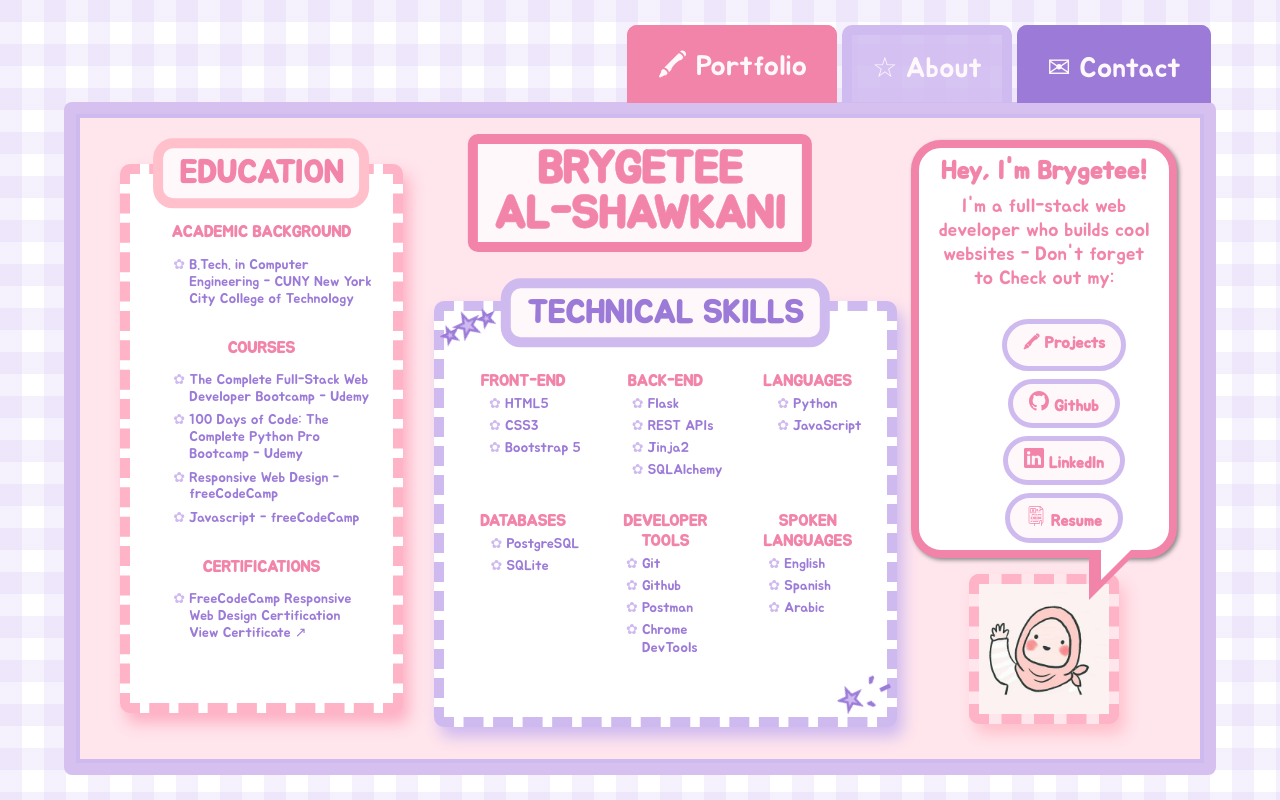
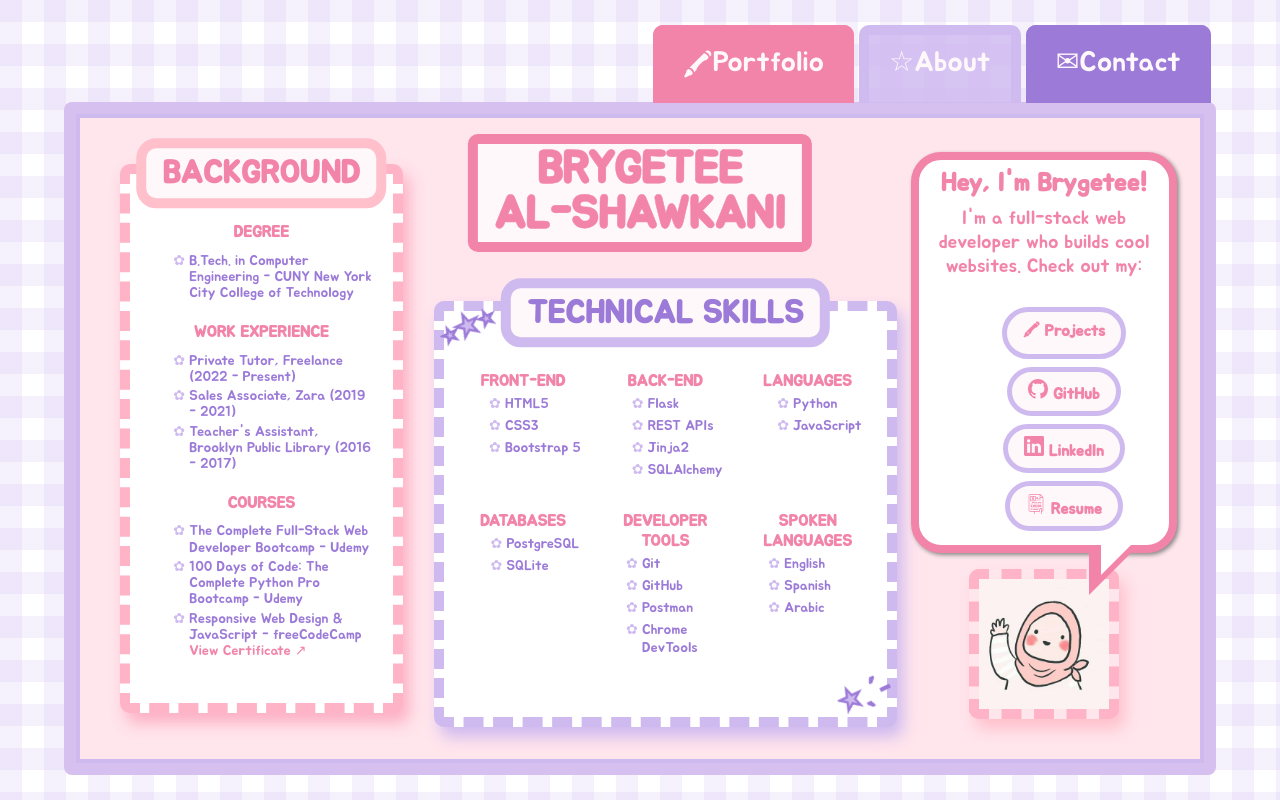
Before and after one commit to Brygetee/My-Portfolio-Website, a Flask app: page /about in a window 1280 px wide. Run offline with Flask 3, Linux system fonts and the light colour scheme.

Commit message:
updated base, contact, main and index

```diff
--- a/main.py
+++ b/main.py
@@ -2,7 +2,7 @@
 import smtplib
 from email.message import EmailMessage
 from dotenv import load_dotenv
-from flask import Flask, render_template, request
+from flask import Flask, render_template, request, redirect, url_for
 
 load_dotenv()
 
@@ -11,50 +11,62 @@
 
 app = Flask(__name__)
 
+if not my_email or not my_password:
+    app.logger.warning("MY_EMAIL or MY_PASSWORD is not set: the contact form cannot send email.")
+
+
 @app.route("/")
 def home():
-    return render_template("portfolio.html")
+    return redirect(url_for("portfolio"))
+
 
 @app.route("/about")
 def about():
     return render_template("index.html")
 
-@app.route("/contact", methods=["GET","POST"])
+
+@app.route("/contact", methods=["GET", "POST"])
 def contact():
     if request.method == "POST":
         data = request.form
 
-        msg = EmailMessage()
-        msg["Subject"] = f"Contact form submission from: {data['name']}"
-        msg["From"] = my_email
-        msg["To"] = my_email
-        msg["Reply-To"] = data["email"]
-        msg.set_content(
-            f"{data['message']}\n\n{data['name']}\n{data['email']}\n{data.get('phone', '')}"
-        )
+        # spam prevention: hidden field only bots fill in, prevents spam emailing
+        if data.get("website"):
+            return redirect(url_for("contact", sent=1))
+
+        name = data.get("name", "").strip()[:100]
+        email = data.get("email", "").strip()[:254]
+        phone = data.get("phone", "").strip()[:30]
+        message = data.get("message", "").strip()[:5000]
+
+        if not name or not message or "@" not in email:
+            return render_template("contact.html", msg_sent=False, error=True), 400
 
         try:
-            with smtplib.SMTP("smtp.gmail.com",587) as connection:
+            msg = EmailMessage()
+            msg["Subject"] = f"Contact form submission from: {name}"
+            msg["From"] = my_email
+            msg["To"] = my_email
+            msg["Reply-To"] = email
+            msg.set_content(f"{message}\n\n{name}\n{email}\n{phone}")
+
+            # timeout so it doesn't hang
+            with smtplib.SMTP("smtp.gmail.com", 587, timeout=10) as connection:
                 connection.starttls()
                 connection.login(user=my_email, password=my_password)
                 connection.send_message(msg)
-            return render_template("contact.html", msg_sent=True)
-        except Exception as e:
-            app.logger.error(f"Email failed {e}")
-            return render_template("contact.html", msg_sent=False, error=True)
-    return render_template("contact.html", msg_sent=False)
+            return redirect(url_for("contact", sent=1))
+        except Exception:
+            app.logger.exception("Email failed")
+            return render_template("contact.html", msg_sent=False, error=True), 500
+
+    return render_template("contact.html", msg_sent=request.args.get("sent") == "1")
+
 
 @app.route("/portfolio")
 def portfolio():
     return render_template("portfolio.html")
 
-if __name__ == '__main__':
-    app.run(debug=True, port=4009)
 
-
-# emojis: https://emojicombos.com/heart
-
-
-#Todo 2: All pages: change tab color when on the page
-#Todo 4: textpink &dark pink are the same variable
-#Todo 5: update image for portfolio site under projects when completed
+if __name__ == "__main__":
+    app.run(debug=os.getenv("FLASK_DEBUG") == "1", port=int(os.getenv("PORT", 4009)))
--- a/static/styles.css
+++ b/static/styles.css
@@ -199,7 +199,7 @@
     border: none;
     background-color: transparent;
     padding: 0;
-    margin: 1.25rem 0 0.25rem;
+    margin: 0.85rem 0 0.2rem;
 }
 
 .education-column h3:first-of-type {
@@ -218,8 +218,8 @@
 }
 
 .education-column .list li {
-    margin: 0.4rem 0.25rem;
-    line-height: 1.2;
+    margin: 0.2rem 0.25rem;
+    line-height: 1.15;
     color: var(--dark-purple);
 }
 
--- a/templates/base.html
+++ b/templates/base.html
@@ -1,31 +1,26 @@
 <!DOCTYPE html>
 <html lang="en">
 <head>
-        <meta charset="UTF-8">
+    <meta charset="UTF-8">
     <meta name="viewport" content="width=device-width, initial-scale=1.0">
-    <title>{% block title %}Brygetee Al-Shawkani{% endblock %}</title>
+    <title>{% block title %}Brygetee Al-Shawkani | Full-Stack Web Developer{% endblock %}</title>
+    <meta name="description" content="{% block description %}Portfolio of Brygetee Al-Shawkani, a full-stack web developer building Python and Flask web applications.{% endblock %}">
     <link rel="icon" type="image/x-icon" href="{{ url_for('static', filename='favicon.ico') }}">
-    <link href="{{ url_for('static', filename='styles.css') }}" rel="stylesheet">
     <link rel="preconnect" href="https://fonts.googleapis.com">
     <link rel="preconnect" href="https://fonts.gstatic.com" crossorigin>
     <link href="https://fonts.googleapis.com/css2?family=Jua&display=swap" rel="stylesheet">
+    <link href="{{ url_for('static', filename='styles.css') }}" rel="stylesheet">
 </head>
 <body>
-
     <div class="folder-container">
-        <div class="tabs">
-
-
-            <a href="/portfolio"><button class="tab portfolio"><span id="crayon">🖍</span><span class="tab-label"> Portfolio</span></button></a>
-            <a href="/about"><button class="tab about"><span id="star">☆</span><span class="tab-label"> About</span></button></a>
-            <a href="/contact"><button class="tab contact"><span id="envelope">✉</span><span class="tab-label"> Contact</span></button></a>
+        <nav class="tabs" aria-label="Main">
+            <a class="tab portfolio" href="/portfolio"{% if request.path == '/portfolio' %} aria-current="page"{% endif %}><span id="crayon" aria-hidden="true">🖍</span><span class="tab-label"> Portfolio</span></a>
+            <a class="tab about" href="/about"{% if request.path == '/about' %} aria-current="page"{% endif %}><span id="star" aria-hidden="true">☆</span><span class="tab-label"> About</span></a>
+            <a class="tab contact" href="/contact"{% if request.path == '/contact' %} aria-current="page"{% endif %}><span id="envelope" aria-hidden="true">✉</span><span class="tab-label"> Contact</span></a>
+        </nav>
+        <div class="content {% block content_class %}{% endblock %}">
+            {% block content %}{% endblock %}
         </div>
-
-      <div class="content {% block content_class %}{% endblock %}">
-        {% block content %}{% endblock %}
-      </div>
     </div>
-
-
 </body>
 </html>
--- a/templates/index.html
+++ b/templates/index.html
@@ -1,5 +1,6 @@
 {% extends "base.html" %}
-{% block title %}About{% endblock %}
+{% block title %}About | Brygetee Al-Shawkani{% endblock %}
+{% block description %}Learn about Brygetee Al-Shawkani, a full-stack web developer skilled in Python, Flask, and JavaScript, with a B.Tech. in Computer Engineering.{% endblock %}
 {% block content_class %}about-content{% endblock %}
 {% block content %}
 
@@ -7,10 +8,10 @@
             <header>
                     <h1 id="about-heading">Brygetee<br> Al-Shawkani</h1>
                 </header>
-            <section class="heading-and-technical-skills-column" aria-labelledby="about-heading">
+            <section class="heading-and-technical-skills-column" aria-labelledby="skills-heading">
 
                 <div class="technical-skills">
-                    <h2>Technical Skills</h2>
+                    <h2 id="skills-heading">Technical Skills</h2>
                     <div class="web-dev">
                         <div>
                             <h4>Front-End</h4>
@@ -51,7 +52,7 @@
                             <h4>Developer Tools</h4>
                             <ul class="list">
                                 <li>Git </li>
-                                <li>Github </li>
+                                <li>GitHub </li>
                                 <li>Postman </li>
                                 <li>Chrome DevTools</li>
                             </ul>
@@ -73,10 +74,18 @@
             </section>
 
             <section class="education-column" aria-labelledby="education-heading">
-                    <h2 id="education-heading">Education</h2>
-                    <h3>Academic Background</h3>
+                    <h2 id="education-heading">Background</h2>
+
+                    <h3>Degree</h3>
                     <ul class="list">
                         <li>B.Tech. in Computer Engineering - CUNY New York City College of Technology</li>
+                    </ul>
+
+                    <h3>Work Experience</h3>
+                    <ul class="list">
+                        <li>Private Tutor, Freelance (2022 - Present)</li>
+                        <li>Sales Associate, Zara (2019 - 2021)</li>
+                        <li>Teacher's Assistant, Brooklyn Public Library (2016 - 2017)</li>
                     </ul>
 
                     <h3>Courses</h3>
@@ -84,39 +93,35 @@
                     <ul class="list">
                         <li>The Complete Full-Stack Web Developer Bootcamp - Udemy</li>
                         <li>100 Days of Code: The Complete Python Pro Bootcamp - Udemy</li>
-                        <li>Responsive Web Design - freeCodeCamp </li>
-                        <li>Javascript - freeCodeCamp </li>
+                        <li>Responsive Web Design &amp; JavaScript - freeCodeCamp <a href="https://www.freecodecamp.org/certification/brygetee/responsive-web-design-v9" class="certification-link" target="_blank" rel="noopener noreferrer" aria-label="View Responsive Web Design certificate (opens in new tab)"><span style="color:var(--text-pink)">View Certificate <span aria-hidden="true">↗</span></span></a> </li>
                     </ul>
 
 
 
-                    <h3>Certifications</h3>
-                    <ul class="list">
-                        <li>FreeCodeCamp Responsive Web Design Certification<br><a href= "https://www.freecodecamp.org/certification/brygetee/responsive-web-design-v9" class="certification-link" target="_blank">View Certificate ↗</a></li>
-                    </ul>
+
             </section>
 
             <aside class="speech-bubble-column" aria-label="Introduction and social links">
                 <div class="greeting">
                     <div class="speech">
                         <h3>Hey, I'm  Brygetee!</h3>
-                        <p>I'm a full-stack web developer who builds cool websites - Don't forget to Check out my: </p>
+                        <p>I'm a full-stack web developer who builds cool websites. Check out my: </p>
                         <nav class="contact-socials" aria-label="Social and resume links">
                         <ul class="social-list">
-                            <li><a href="/portfolio" target="_blank">🖍 Projects</a></li>
+                            <li><a href="/portfolio"><span aria-hidden="true">🖍</span> Projects</a></li>
                             <li>
-                        <a href="https://github.com/Brygetee"  class="nav-link px-2 text-body-secondary" target="_blank"><svg xmlns="http://www.w3.org/2000/svg" width="16" height="16" fill="currentColor" class="bi bi-github" viewBox="0 0 16 16" aria-hidden="true" focusable="false" >
+                        <a href="https://github.com/Brygetee" target="_blank" rel="noopener noreferrer" aria-label="GitHub (opens in new tab)"><svg xmlns="http://www.w3.org/2000/svg" width="16" height="16" fill="currentColor" class="bi bi-github" viewBox="0 0 16 16" aria-hidden="true" focusable="false" >
                             <path d="M8 0C3.58 0 0 3.58 0 8c0 3.54 2.29 6.53 5.47 7.59.4.07.55-.17.55-.38 0-.19-.01-.82-.01-1.49-2.01.37-2.53-.49-2.69-.94-.09-.23-.48-.94-.82-1.13-.28-.15-.68-.52-.01-.53.63-.01 1.08.58 1.23.82.72 1.21 1.87.87 2.33.66.07-.52.28-.87.51-1.07-1.78-.2-3.64-.89-3.64-3.95 0-.87.31-1.59.82-2.15-.08-.2-.36-1.02.08-2.12 0 0 .67-.21 2.2.82.64-.18 1.32-.27 2-.27s1.36.09 2 .27c1.53-1.04 2.2-.82 2.2-.82.44 1.1.16 1.92.08 2.12.51.56.82 1.27.82 2.15 0 3.07-1.87 3.75-3.65 3.95.29.25.54.73.54 1.48 0 1.07-.01 1.93-.01 2.2 0 .21.15.46.55.38A8.01 8.01 0 0 0 16 8c0-4.42-3.58-8-8-8"/>
-                          </svg> Github</a>
+                          </svg> GitHub</a>
                             </li>
                             <li>
-                            <a href="https://www.linkedin.com/in/brygetee/" class="nav-link px-2 text-body-secondary" target="_blank"><svg xmlns="http://www.w3.org/2000/svg" width="16" height="16" fill="currentColor" class="bi bi-linkedin" viewBox="0 0 16 16" aria-hidden="true" focusable="false">
+                            <a href="https://www.linkedin.com/in/brygetee/" target="_blank" rel="noopener noreferrer" aria-label="LinkedIn (opens in new tab)"><svg xmlns="http://www.w3.org/2000/svg" width="16" height="16" fill="currentColor" class="bi bi-linkedin" viewBox="0 0 16 16" aria-hidden="true" focusable="false">
                                 <path d="M0 1.146C0 .513.526 0 1.175 0h13.65C15.474 0 16 .513 16 1.146v13.708c0 .633-.526 1.146-1.175 1.146H1.175C.526 16 0 15.487 0 14.854zm4.943 12.248V6.169H2.542v7.225zm-1.2-8.212c.837 0 1.358-.554 1.358-1.248-.015-.709-.52-1.248-1.342-1.248S2.4 3.226 2.4 3.934c0 .694.521 1.248 1.327 1.248zm4.908 8.212V9.359c0-.216.016-.432.08-.586.173-.431.568-.878 1.232-.878.869 0 1.216.662 1.216 1.634v3.865h2.401V9.25c0-2.22-1.184-3.252-2.764-3.252-1.274 0-1.845.7-2.165 1.193v.025h-.016l.016-.025V6.169h-2.4c.03.678 0 7.225 0 7.225z"/>
                               </svg>  LinkedIn</a>
                             </li>
 
                             <li>
-                                <a href="https://docs.google.com/document/d/1_NaKvKJI_ehmtpLMi6RWF8wZnqwchMcA/edit?usp=sharing&ouid=116947395455574809350&rtpof=true&sd=true" target="_blank"><svg xmlns="http://www.w3.org/2000/svg" viewBox="0 0 480 480" fill="currentColor" width="20" height="20" aria-hidden="true" focusable="false">
+                                <a href="https://docs.google.com/document/d/1_NaKvKJI_ehmtpLMi6RWF8wZnqwchMcA/edit?usp=sharing&ouid=116947395455574809350&rtpof=true&sd=true" target="_blank" rel="noopener noreferrer" aria-label="Resume (opens in new tab)"><svg xmlns="http://www.w3.org/2000/svg" viewBox="0 0 480 480" fill="currentColor" width="20" height="20" aria-hidden="true" focusable="false">
                                   <path d="M413.648 74.336 341.664 2.352A8.004 8.004 0 0 0 336 0H104C81.944 0 64 17.944 64 40v344c0 22.056 17.944 40 40 40h88v56h16v-56h120a8 8 0 0 0 8-8v-40c0-14.88 10.216-27.432 24-30.984V416v64h16v-56c22.056 0 40-17.944 40-40V80a7.986 7.986 0 0 0-2.352-5.664ZM344 27.312 388.688 72H344ZM400 384c0 13.232-10.768 24-24 24v-72a8 8 0 0 0-8-8c-26.472 0-48 21.528-48 48v32H104c-13.232 0-24-10.768-24-24V40c0-13.232 10.768-24 24-24h224v64a8 8 0 0 0 8 8h64Z"/>
                                   <path d="M224 48H112a8 8 0 0 0-8 8v112a8 8 0 0 0 8 8h112a8 8 0 0 0 8-8V56a8 8 0 0 0-8-8Zm-40 112h-32v-16c0-8.824 7.176-16 16-16s16 7.176 16 16Zm-16-48a8 8 0 1 1 8-8 8.009 8.009 0 0 1-8 8Zm48 48h-16v-16c0-10.488-5.136-19.72-12.952-25.56A23.855 23.855 0 0 0 192 104c0-13.232-10.768-24-24-24s-24 10.768-24 24c0 5.44 1.888 10.408 4.952 14.44C141.136 124.28 136 133.512 136 144v16h-16V64h96Z"/>
                                   <path d="M248 72h40v16h-40zm0 32h48v16h-48zm64 0h40v16h-40zm-64 32h104v16H248zm-104 64h64v16h-64zm80 0h48v16h-48zm64 0h80v16h-80zm-176 32h64v16h-64zm80 0h128v16H192zm144 0h32v16h-32zm-224 32h32v16h-32zm48 0h96v16h-96zm112 0h96v16h-96zm-160 32h32v16h-32zm48 0h96v16h-96zm112 0h96v16h-96zm-160 32h72v16h-72zm88 0h112v16H200zm-88 32h32v16h-32zm48 0h136v16H160z"/>
@@ -125,7 +130,7 @@
                         </ul>
                     </nav>
                     </div>
-                    <img src="static/hijabi.jpg" id="cartoon" alt="Cartoon illustration of a girl wearing a hijab">
+                    <img src="{{ url_for('static', filename='hijabi.jpg') }}" id="cartoon" alt="Cartoon illustration of a girl wearing a hijab">
                 </div>
         </aside>
         </main>
```
Also changed, not shown: templates/contact.html (+32 -32 lines).
